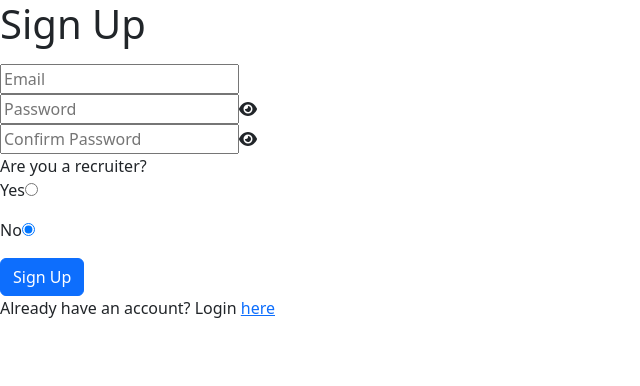
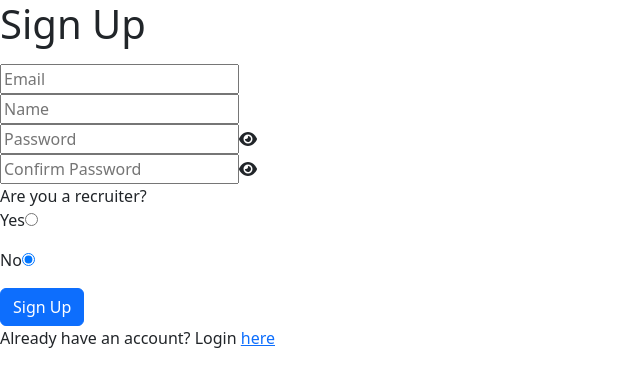
Before and after one commit to Victor1128/Recruiting-website, a React (Create React App) app: page /sign-up in a window 1280 px wide. Shown: the top 386 px of the page, without its empty margins (0-640 px from the left). Built offline with nearby package versions, Linux system fonts and the light colour scheme; no server answers.

Commit message:
added names and sort

```diff
--- a/src/components/RequiteAuth.jsx
+++ b/src/components/RequiteAuth.jsx
@@ -10,7 +10,7 @@ const RequireAuth = ({ role = null }) => {
   if (loading) {
     return <p>Loading...</p>;
   }
-  return authUser && (role === null || authUser.displayName === role) ? (
+  return authUser && (role === null || authUser.photoURL === role) ? (
     <Outlet />
   ) : (
     <Navigate to="/forbidden" />
--- a/src/pages/Recruiter/ViewPortfolios.jsx
+++ b/src/pages/Recruiter/ViewPortfolios.jsx
@@ -22,14 +22,16 @@ const ViewPortfolios = () => {
           collection(db, "Projects"),
           orderBy("UserId", "asc")
         );
+        const docs = querySnapshot.docs;
+        docs.sort((a, b) => (a.data().UserId > b.data().UserId ? 1 : -1));
         console.log(querySnapshot);
         const projectData = [];
         let lastId = "";
-        querySnapshot.docs.forEach((document) => {
+        docs.forEach((document) => {
           projectData.push(
             <>
               {lastId != document.data().UserId ? (
-                <div>asdfghjkmnbvcxazsxcdvbn</div>
+                <div>{document.data().UserName}'s portfolio</div>
               ) : null}
               <Project
                 key={document.id}
--- a/src/pages/Signup.jsx
+++ b/src/pages/Signup.jsx
@@ -10,7 +10,7 @@ import Button from "../components/Button";
 const SignUp = () => {
   const [passwordVisible, setPasswordVisible] = useState(false);
   const [confirmPasswordVisible, setConfirmPasswordVisible] = useState(false);
-
+  const [name, setName] = useState("");
   const [emailText, setEmailText] = useState("");
   const [passwordText, setPasswordText] = useState("");
   const [confirmPasswordText, setConfirmPasswordText] = useState("");
@@ -34,7 +34,9 @@ const SignUp = () => {
     createUserWithEmailAndPassword(auth, emailText, passwordText)
       .then((userCredential) => {
         updateProfile(userCredential.user, {
-          displayName: recruiter === "Yes" ? "recruiter" : "user",
+          // displayName: recruiter === "Yes" ? "recruiter" : "user",
+          photoURL: recruiter === "Yes" ? "recruiter" : "user",
+          displayName: name,
         });
         const user = userCredential.user;
         console.log(user);
@@ -63,6 +65,15 @@ const SignUp = () => {
           className="email-input"
           placeholder="Email"
           onChange={(e) => setEmailText(e.target.value)}
+          required
+        />
+        <br />
+        <input
+          type="text"
+          name="name"
+          className="name-input"
+          placeholder="Name"
+          onChange={(e) => setName(e.target.value)}
           required
         />
         <div className="password-input-div">
--- a/src/pages/User/CreateProject.jsx
+++ b/src/pages/User/CreateProject.jsx
@@ -26,6 +26,7 @@ const CreateProject = () => {
         Title: title,
         Content: content,
         UserId: authUser.uid,
+        UserName: authUser.displayName,
       });
       navigate("/portfolio");
     } catch (e) {
```
